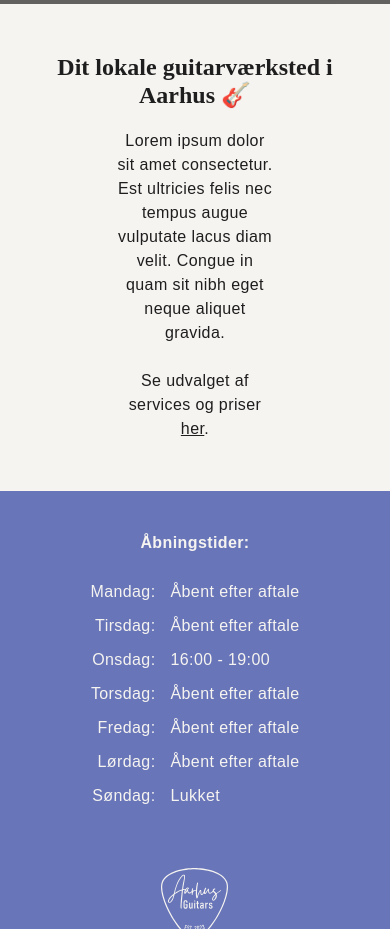
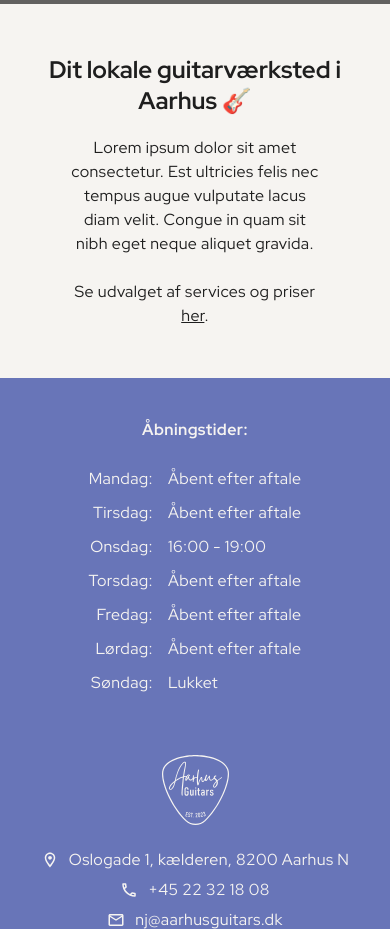
Before and after one commit to krisdotwav/aarhus_guitars, a plain HTML site: page index.html in a window 390 px wide. Shown: the part 840-1769 px from the top of the page. Drawn offline with Linux system fonts and the light colour scheme; grey boxes are pictures that could not be loaded.

Commit message:
Fonts Update

```diff
--- a/fonts.css
+++ b/fonts.css
@@ -1,3 +1,7 @@
+@import url('https://fonts.googleapis.com/css2?family=Red+Hat+Display:ital,wght@0,300..900;1,300..900&display=swap');
+
+@import url("https://fonts.googleapis.com/css2?family=Plus+Jakarta+Sans:ital,wght@0,200..800;1,200..800&display=swap");
+
 nav a {
     font-family: 'Red Hat Display', sans-serif;
     text-decoration: none;
--- a/homepage.css
+++ b/homepage.css
@@ -76,7 +76,11 @@ section {
     justify-content: center;
     align-items: center;
     padding-top: 50px;
-    background-image: ;
+}
+
+section p {
+    width: 60%;
+    margin: auto;
 }
 
 .elfsight-app-b91f9785-2370-4020-a606-30c8c68bd6e0 {
@@ -94,4 +98,7 @@ section {
     .hero-text-desk {
         display: none;
     }
+    section p {
+        width: 80%;
+    }
 }
--- a/index.html
+++ b/index.html
@@ -11,7 +11,6 @@
     <!-- Google Fonts Preconnect and Link -->
     <link rel="preconnect" href="https://fonts.googleapis.com">
     <link rel="preconnect" href="https://fonts.gstatic.com" crossorigin>
-    <link href="https://fonts.googleapis.com/css2?family=Plus+Jakarta+Sans:ital,wght@0,200..800;1,200..800&display=swap" rel="stylesheet">
 </head>
 
 <body>
@@ -91,13 +90,13 @@
                 <a href="priser.html">
                     <button class="glass">Se priser</button>
                 </a>
-                <p style="color: #F6F4F1">eller kontakt mig <a href="#" >her</a>.</p>
+                <p style="color: #F6F4F1">eller kontakt mig <a href="contact.html" >her</a>.</p>
             </div>
         </div>
     </div>
     <section>
         <h3>Dit lokale guitarværksted i Aarhus 🎸</h3>
-        <p style="width: 50%; margin: auto;">
+        <p>
             Lorem ipsum dolor sit amet consectetur. Est ultricies felis nec tempus augue vulputate lacus diam velit. Congue in quam sit nibh eget neque aliquet gravida. <br>
             <br>
             Se udvalget af services og priser <a href="priser.html" style="color: #1e1e1e;">her</a>.
@@ -106,7 +105,6 @@
         <!-- Elfsight Google Reviews -->
         <script src="https://elfsightcdn.com/platform.js" async></script>
         <div class="elfsight-app-b91f9785-2370-4020-a606-30c8c68bd6e0" data-elfsight-app-lazy></div>
-
     </section>
     <footer>
         <div class="footer-content">
```
Also changed, not shown: contact.html (+0 -1 lines), om.html (+0 -1 lines), priser.html (+0 -1 lines), workshop.html (+0 -1 lines).
